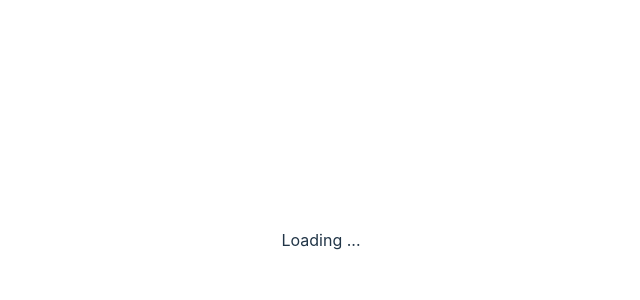
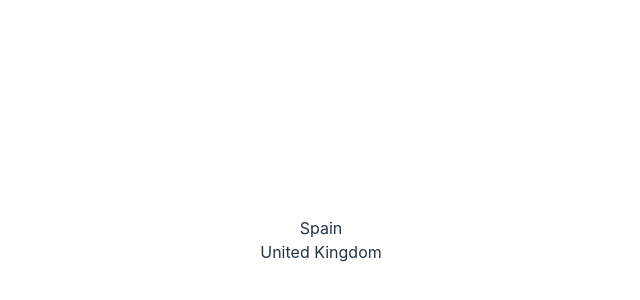
Before and after one commit to daneryl/jurisdiction_selector, a React (Vite) app: page / in a window 1280 px wide. Shown: the part 160-460 px from the top of the page, without its empty margins (319-959 px from the left). Built offline with nearby package versions, Linux system fonts and the light colour scheme.

Commit message:
WIP, First basic implementation

```diff
--- a/src/App.tsx
+++ b/src/App.tsx
@@ -1,11 +1,58 @@
-import './App.css'
+import { useEffect, useState } from "react";
+import "./App.css";
+import { fetchJurisdictions, fetchSubJurisdictions } from "./fake_api";
 
 function App() {
+  const [jurisdictions, setJurisdictions] = useState([]);
+  const [subJurisdictions, setSubJurisdictions] = useState({});
+
+  useEffect(() => {
+    fetchJurisdictions().then((response) => {
+      setJurisdictions(response);
+    });
+  }, []);
+
+  if (!jurisdictions.length) {
+    return (
+      <>
+        <div>Loading ...</div>
+      </>
+    );
+  }
+
   return (
     <>
-      <div>Loading ...</div>
+      {jurisdictions.map((jurisdiction) => {
+        return (
+          <div
+            onClick={() => {
+              setSubJurisdictions({ ...subJurisdictions, ...{ 1: [] } });
+              fetchSubJurisdictions(jurisdiction.id).then(
+                (subjurisdictions) => {
+                  setSubJurisdictions({
+                    ...subJurisdictions,
+                    ...{ 1: subjurisdictions },
+                  });
+                }
+              );
+            }}
+          >
+            {jurisdiction.name}
+            {subJurisdictions[jurisdiction.id] &&
+              !subJurisdictions[jurisdiction.id].length && (
+                <div>Loading {jurisdiction.name} ...</div>
+              )}
+
+            {subJurisdictions[jurisdiction.id] &&
+              subJurisdictions[jurisdiction.id].length &&
+              subJurisdictions[jurisdiction.id].map((subjurisdiction) => {
+                return <div>{subjurisdiction.name}</div>;
+              })}
+          </div>
+        );
+      })}
     </>
-  )
+  );
 }
 
-export default App
+export default App;
--- /dev/null
+++ b/src/fake_api.ts
@@ -0,0 +1,234 @@
+const SPAIN_JSON = {
+  id: 1,
+  name: "Spain",
+  subJurisdictions: [
+    {
+      id: 101,
+      name: "Andalucía",
+      subJurisdictions: [
+        { id: 10101, name: "Almería" },
+        { id: 10102, name: "Cádiz" },
+        { id: 10103, name: "Córdoba" },
+        { id: 10104, name: "Granada" },
+        { id: 10105, name: "Huelva" },
+        { id: 10106, name: "Jaén" },
+        { id: 10107, name: "Málaga" },
+        { id: 10108, name: "Sevilla" },
+      ],
+    },
+    {
+      id: 102,
+      name: "Aragón",
+      subJurisdictions: [
+        { id: 10201, name: "Huesca" },
+        { id: 10202, name: "Teruel" },
+        { id: 10203, name: "Zaragoza" },
+      ],
+    },
+    {
+      id: 103,
+      name: "Asturias, Principado de",
+      subJurisdictions: [{ id: 10301, name: "Asturias" }],
+    },
+    {
+      id: 104,
+      name: "Balears, Illes",
+      subJurisdictions: [{ id: 10401, name: "Balears" }],
+    },
+    {
+      id: 105,
+      name: "Canarias",
+      subJurisdictions: [
+        { id: 10501, name: "Las Palmas" },
+        { id: 10502, name: "Santa Cruz de Tenerife" },
+      ],
+    },
+    {
+      id: 106,
+      name: "Cantabria",
+      subJurisdictions: [{ id: 10601, name: "Cantabria" }],
+    },
+    {
+      id: 107,
+      name: "Castilla y León",
+      subJurisdictions: [
+        { id: 10701, name: "Ávila" },
+        { id: 10702, name: "Burgos" },
+        { id: 10703, name: "León" },
+        { id: 10704, name: "Palencia" },
+        { id: 10705, name: "Salamanca" },
+        { id: 10706, name: "Segovia" },
+        { id: 10707, name: "Soria" },
+        { id: 10708, name: "Valladolid" },
+        { id: 10709, name: "Zamora" },
+      ],
+    },
+    {
+      id: 108,
+      name: "Castilla-La Mancha",
+      subJurisdictions: [
+        { id: 10801, name: "Albacete" },
+        { id: 10802, name: "Ciudad Real" },
+        { id: 10803, name: "Cuenca" },
+        { id: 10804, name: "Guadalajara" },
+        { id: 10805, name: "Toledo" },
+      ],
+    },
+    {
+      id: 109,
+      name: "Cataluña",
+      subJurisdictions: [
+        { id: 10901, name: "Barcelona" },
+        { id: 10902, name: "Girona" },
+        { id: 10903, name: "Lleida" },
+        { id: 10904, name: "Tarragona" },
+      ],
+    },
+    {
+      id: 110,
+      name: "Comunitat Valenciana",
+      subJurisdictions: [
+        { id: 11001, name: "Alicante" },
+        { id: 11002, name: "Castellón" },
+        { id: 11003, name: "Valencia" },
+      ],
+    },
+    {
+      id: 111,
+      name: "Extremadura",
+      subJurisdictions: [
+        { id: 11101, name: "Badajoz" },
+        { id: 11102, name: "Cáceres" },
+      ],
+    },
+    {
+      id: 112,
+      name: "Galicia",
+      subJurisdictions: [
+        { id: 11201, name: "A Coruña" },
+        { id: 11202, name: "Lugo" },
+        { id: 11203, name: "Ourense" },
+        { id: 11204, name: "Pontevedra" },
+      ],
+    },
+    {
+      id: 113,
+      name: "Madrid, Comunidad de",
+      subJurisdictions: [{ id: 11301, name: "Madrid" }],
+    },
+    {
+      id: 114,
+      name: "Murcia, Región de",
+      subJurisdictions: [{ id: 11401, name: "Murcia" }],
+    },
+    {
+      id: 115,
+      name: "Navarra, Comunidad Foral de",
+      subJurisdictions: [{ id: 11501, name: "Navarra" }],
+    },
+    {
+      id: 116,
+      name: "País Vasco",
+      subJurisdictions: [
+        { id: 11601, name: "Álava" },
+        { id: 11602, name: "Guipúzcoa" },
+        { id: 11603, name: "Vizcaya" },
+      ],
+    },
+    {
+      id: 117,
+      name: "Rioja, La",
+      subJurisdictions: [{ id: 11701, name: "La Rioja" }],
+    },
+    {
+      id: 118,
+      name: "Ceuta",
+      subJurisdictions: [{ id: 11801, name: "Ceuta" }],
+    },
+    {
+      id: 119,
+      name: "Melilla",
+      subJurisdictions: [{ id: 11901, name: "Melilla" }],
+    },
+  ],
+};
+
+const fakeJurisdictionsData = {
+  jurisdictions: [
+    SPAIN_JSON,
+    {
+      id: 2,
+      name: "United Kingdom",
+      subJurisdictions: [
+        { id: 201, name: "England & Wales" },
+        { id: 202, name: "Scotland" },
+        { id: 203, name: "Northern Ireland" },
+      ],
+    },
+  ],
+};
+
+async function delay(ms) {
+  return new Promise((resolve) => setTimeout(resolve, ms));
+}
+
+export async function fetchJurisdictions() {
+  await delay(500);
+  const jurisdictions = fakeJurisdictionsData.jurisdictions.map((j) => ({
+    id: j.id,
+    name: j.name,
+  }));
+  return jurisdictions;
+}
+
+function findJurisdictionRecursive(jurisdictions, jurisdictionId) {
+  for (const jurisdiction of jurisdictions) {
+    if (jurisdiction.id === jurisdictionId) {
+      return jurisdiction;
+    }
+
+    if (jurisdiction.subJurisdictions) {
+      const found = findJurisdictionRecursive(
+        jurisdiction.subJurisdictions,
+        jurisdictionId
+      );
+      if (found) {
+        return found;
+      }
+    }
+  }
+
+  return null;
+}
+
+function findJurisdiction(jurisdictionId) {
+  return findJurisdictionRecursive(
+    fakeJurisdictionsData.jurisdictions,
+    jurisdictionId
+  );
+}
+
+export async function fetchJurisdiction(jurisdictionId) {
+  await delay(1000);
+  const jurisdiction = findJurisdiction(jurisdictionId);
+
+  if (!jurisdiction) {
+    throw new Error("Jurisdiction not found");
+  }
+
+  return { id: jurisdiction.id, name: jurisdiction.name };
+}
+
+export async function fetchSubJurisdictions(jurisdictionId) {
+  await delay(1500);
+  const jurisdiction = findJurisdiction(jurisdictionId);
+
+  if (!jurisdiction) {
+    throw new Error("Jurisdiction not found");
+  }
+
+  return (jurisdiction.subJurisdictions || []).map((j) => ({
+    id: j.id,
+    name: j.name,
+  }));
+}
```
Also changed, not shown: 1 other file (tests, documents, lock files or other folders).
